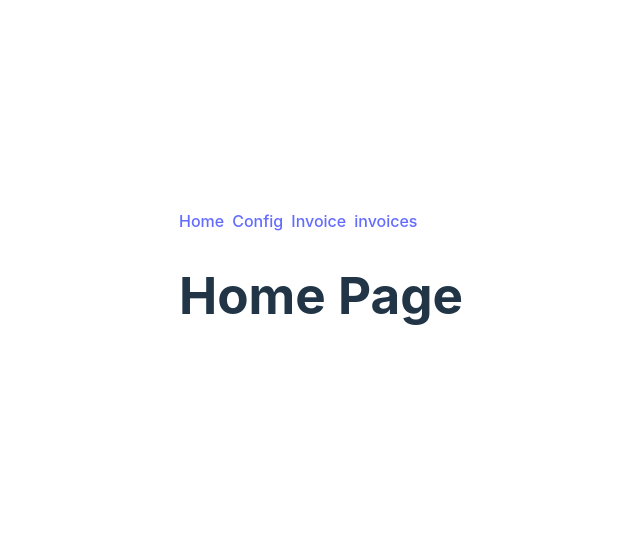
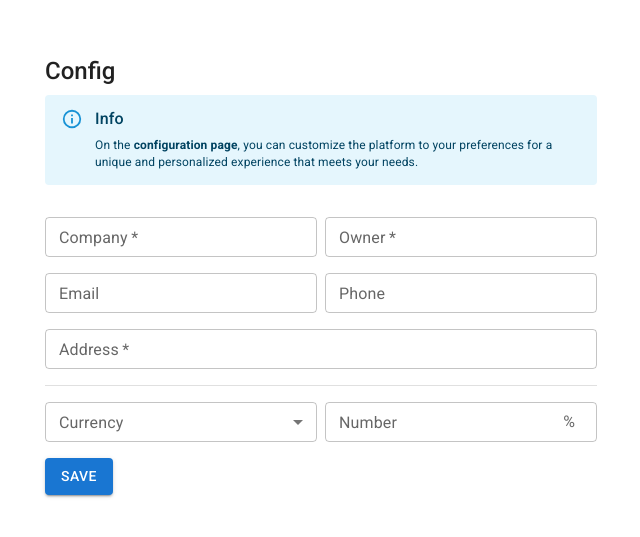
Before and after one commit to xsnare/invoice-generate, a React (Vite) app: page / in a window 1280 px wide. Shown: the part 125-662 px from the top of the page, without its empty margins (319-959 px from the left). Built offline with nearby package versions, Linux system fonts and the light colour scheme; data requests are answered from the project's data file.

Commit message:
Interface integration with MUI

```diff
--- a/package.json
+++ b/package.json
@@ -11,6 +11,11 @@
     "preview": "vite preview"
   },
   "dependencies": {
+    "@emotion/react": "^11.11.1",
+    "@emotion/styled": "^11.11.0",
+    "@fontsource/roboto": "^5.0.8",
+    "@mui/icons-material": "^5.14.19",
+    "@mui/material": "^5.14.20",
     "react": "18.2.0",
     "react-dom": "18.2.0",
     "react-router-dom": "6.20.1",
--- a/src/App.jsx
+++ b/src/App.jsx
@@ -1,73 +1,19 @@
-import { useEffect } from 'react'
-import './App.css'
+// import './App.css'
 
-import Config from './pages/Config'
-import Invoice from './pages/Invoice'
-import { Link, Route, Routes, useParams } from 'react-router-dom'
-import { useConfig } from './hooks/useConfig'
 
-const Home = () => {
-  return (
-    <>
-      <h1>Home Page</h1>
-    </>
-  )
-}
 
-const InvoiceList = () => {
-  const route = ['Invoice 1', 'Invoice 2', 'Invoice 3']
-  return (
-    <>
-      <h3>Invoice List</h3>
-      <ul>
-        {route.map(invoice => (
-          <li key={invoice}>
-            <Link to={`/invoices/${invoice}`}>{invoice}</Link>
-          </li>
-        ))}
-      </ul>
-    </>
-  )
-}
-
-const Products = () => {
-  const { name } = useParams()
-  return (
-    <>
-      <h3>Products List</h3>
-      <p>{name}</p>
-
-      <Link to='/invoices'>Back</Link>
-    </>
-  )
-}
+import { Container } from '@mui/material'
+import NewConfig from './pages/NewConfig'
 
 function App () {
-  const { fetchConfig } = useConfig()
-  useEffect(() => {
-    fetchConfig()
-  }, [])
   return (
-    <div>
-      <div>
-        <header>
-          <ul>
-            <li><Link to='/'>Home</Link></li>
-            <li><Link to='/config'>Config</Link></li>
-            <li><Link to='/invoice'>Invoice</Link></li>
-            <li><Link to='/invoices'>invoices</Link></li>
-          </ul>
-        </header>
-      </div>
-
-      <Routes>
-        <Route path='/' element={<Home />} />
-        <Route path='/config' element={<Config />} />
-        <Route path='/invoice' element={<Invoice />} />
-        <Route path='/invoices' element={<InvoiceList />} />
-        <Route path='/invoices/:name' element={<Products />} />
-      </Routes>
-    </div>
+    <Container
+      maxWidth='sm'
+      component='main'
+      sx={{ height: '100vh', display: 'flex', alignItems: 'center' }}
+    >
+      <NewConfig/>
+    </Container>
   )
 }
 
--- a/src/assets/db.json
+++ b/src/assets/db.json
@@ -1,9 +1,62 @@
 {
+  "config": {
+    "company": "Home",
+    "owner": "Abrahan Peralta",
+    "number": "INV00001",
+    "taxes": "18",
+    "currency": "DOP"
+  },
+  "clients": [
+    {
+      "name": "Darien",
+      "email": "dari23@examp.com",
+      "id": 1
+    },
+    {
+      "name": "Dana",
+      "email": "dana@gmail.com",
+      "id": 2
+    },
+    {
+      "name": "tres invoice",
+      "email": "tres@gmail.com",
+      "id": 3
+    }
+  ],
   "invoices": [
     {
-      "id": 1,
-      "title": "json-server",
-      "author": "typicode"
+      "config": {
+        "company": "Home",
+        "owner": "Abrahan Peralta",
+        "number": "INV00001",
+        "taxes": "18",
+        "currency": "DOP"
+      },
+      "invoice": {
+        "name": "Darien",
+        "email": "dari23@examp.com",
+        "details": [
+          {
+            "id": "06e5ad16-ae46-4024-850c-572e60903265",
+            "description": "Testing 1",
+            "rate": 120,
+            "quantity": 50
+          }
+        ],
+        "totals": {
+          "unformattedAmounts": {
+            "subtotal": 6000,
+            "tax": 1080,
+            "total": 7080
+          },
+          "formattedAmounts": {
+            "subtotal": "DOP 6,000.00",
+            "tax": "DOP 1,080.00",
+            "total": "DOP 7,080.00"
+          }
+        }
+      },
+      "id": 1
     },
     {
       "config": {
@@ -14,44 +67,64 @@
         "currency": "DOP"
       },
       "invoice": {
-        "name": "Darie Anubys",
-        "email": "da3po@examp.com",
+        "name": "Dana",
+        "email": "dana@gmail.com",
         "details": [
           {
-            "id": "a4290714-a5c6-409a-bc40-d0378800247a",
-            "description": "Testing 1",
-            "rate": 50,
-            "quantity": 50
+            "id": "bb58c174-c0fc-400d-8d64-498aeb84efc6",
+            "description": "Testing 2",
+            "rate": 30,
+            "quantity": 30
           }
         ],
         "totals": {
           "unformattedAmounts": {
-            "subtotal": 2500,
-            "tax": 450,
-            "total": 2950
+            "subtotal": 900,
+            "tax": 0,
+            "total": 900
           },
           "formattedAmounts": {
-            "subtotal": "DOP 2,500.00",
-            "tax": "DOP 450.00",
-            "total": "DOP 2,950.00"
+            "subtotal": "DOP 900.00",
+            "tax": "DOP 0.00",
+            "total": "DOP 900.00"
           }
         }
       },
       "id": 2
-    }
-  ],
-  "clients": [
+    },
     {
-      "name": "Darie Anubys",
-      "email": "da3po@examp.com",
-      "id": 1
-    }
-  ],
       "config": {
         "company": "Home",
         "owner": "Abrahan Peralta",
         "number": "INV00001",
         "taxes": "18",
         "currency": "DOP"
+      },
+      "invoice": {
+        "name": "tres invoice",
+        "email": "tres@gmail.com",
+        "details": [
+          {
+            "id": "5b1a69c2-0a30-452d-b755-fbb74014755d",
+            "description": "Testing 3",
+            "rate": 50,
+            "quantity": 100
+          }
+        ],
+        "totals": {
+          "unformattedAmounts": {
+            "subtotal": 5000,
+            "tax": 900,
+            "total": 5900
+          },
+          "formattedAmounts": {
+            "subtotal": "DOP 5,000.00",
+            "tax": "DOP 900.00",
+            "total": "DOP 5,900.00"
           }
         }
+      },
+      "id": 3
+    }
+  ]
+}
--- a/src/main.jsx
+++ b/src/main.jsx
@@ -1,15 +1,25 @@
 // import React from 'react'
 import ReactDOM from 'react-dom/client'
+
+import '@fontsource/roboto/300.css'
+import '@fontsource/roboto/400.css'
+import '@fontsource/roboto/500.css'
+import '@fontsource/roboto/700.css'
+
 import App from './App.jsx'
-import './index.css'
+
+
+// import './index.css'
 
 import { BrowserRouter } from 'react-router-dom'
+import { CssBaseline } from '@mui/material'
 
 ReactDOM.createRoot(document.getElementById('root')).render(
   // <React.StrictMode>
   //   <App />
   // </React.StrictMode>
     <BrowserRouter>
+      <CssBaseline />
       <App />
     </BrowserRouter>
 )
--- /dev/null
+++ b/src/pages/NewConfig.jsx
@@ -0,0 +1,122 @@
+import { Alert, AlertTitle, Button, Divider, FormControl, InputAdornment, InputLabel, MenuItem, Select, Stack, TextField, Typography } from '@mui/material'
+
+export default function NewConfig () {
+  const err = false
+
+  return (
+    <>
+      <Stack spacing={4}>
+
+        <Stack spacing={1}>
+          <Typography variant='h5' component='h3' fontWeight='500'>
+            Config
+          </Typography>
+
+          <Alert severity="info">
+            <AlertTitle>Info</AlertTitle>
+            <Typography sx={{ fontSize: '0.75rem' }} variant='body2'>
+
+              On the <strong>configuration page</strong>, you can customize the platform to your preferences for a unique and personalized experience that meets your needs.
+            </Typography>
+          </Alert>
+        </Stack>
+
+        <Stack component='form' spacing={2}>
+
+          <Stack direction={{ xs: 'column', sm: 'row' }} spacing={1}>
+            <TextField
+              fullWidth
+              id='company'
+              label='Company'
+              name='company'
+              required
+              size='small'
+              variant='outlined'
+              autoComplete='off'
+            />
+            <TextField
+              fullWidth
+              id='owner'
+              label='Owner'
+              name='owner'
+              required
+              size='small'
+              variant='outlined'
+            />
+          </Stack>
+
+          <Stack direction={{ xs: 'column', sm: 'row' }} spacing={1}>
+            <TextField
+              fullWidth
+              id='email'
+              label='Email'
+              name='email'
+              size='small'
+              type='email'
+              variant='outlined'
+            />
+            <TextField
+              fullWidth
+              id='phone'
+              label='Phone'
+              name='phone'
+              size='small'
+              type='tel'
+              variant='outlined'
+            />
+          </Stack>
+
+          <TextField
+            fullWidth
+            id='address'
+            label='Address'
+            name='address'
+            required
+            size='small'
+            variant='outlined'
+            helperText={ err ? 'This field has not the correct format' : '' }
+            error={err}
+          />
+
+          <Divider />
+
+          <Stack direction={{ xs: 'column', sm: 'row' }} spacing={1}>
+
+            <FormControl size="small" fullWidth>
+              <InputLabel id="currency">Currency</InputLabel>
+              <Select
+                labelId="currency"
+                id="currency"
+                name='currency'
+                defaultValue=''
+                label="Currency"
+              >
+                <MenuItem value=''>None</MenuItem>
+                <MenuItem value={10}>USD</MenuItem>
+                <MenuItem value={20}>EUR</MenuItem>
+                <MenuItem value={30}>GBP</MenuItem>
+              </Select>
+            </FormControl>
+
+            <TextField
+              label="Number"
+              id="number"
+              name='number'
+              size='small'
+              fullWidth
+              InputProps={{
+                endAdornment:
+                <InputAdornment position='start'>%</InputAdornment>
+              }}
+            />
+          </Stack>
+
+          <Stack direction='row'>
+            <Button variant='contained'>Save</Button>
+          </Stack>
+
+        </Stack>
+      </Stack>
+    </>
+  )
+}
```
Also changed, not shown: src/stores/invoiceList.js (+9 -7 lines), 2 other files (tests, documents, lock files or other folders). Lines whose indentation alone changed are shown as unchanged.
